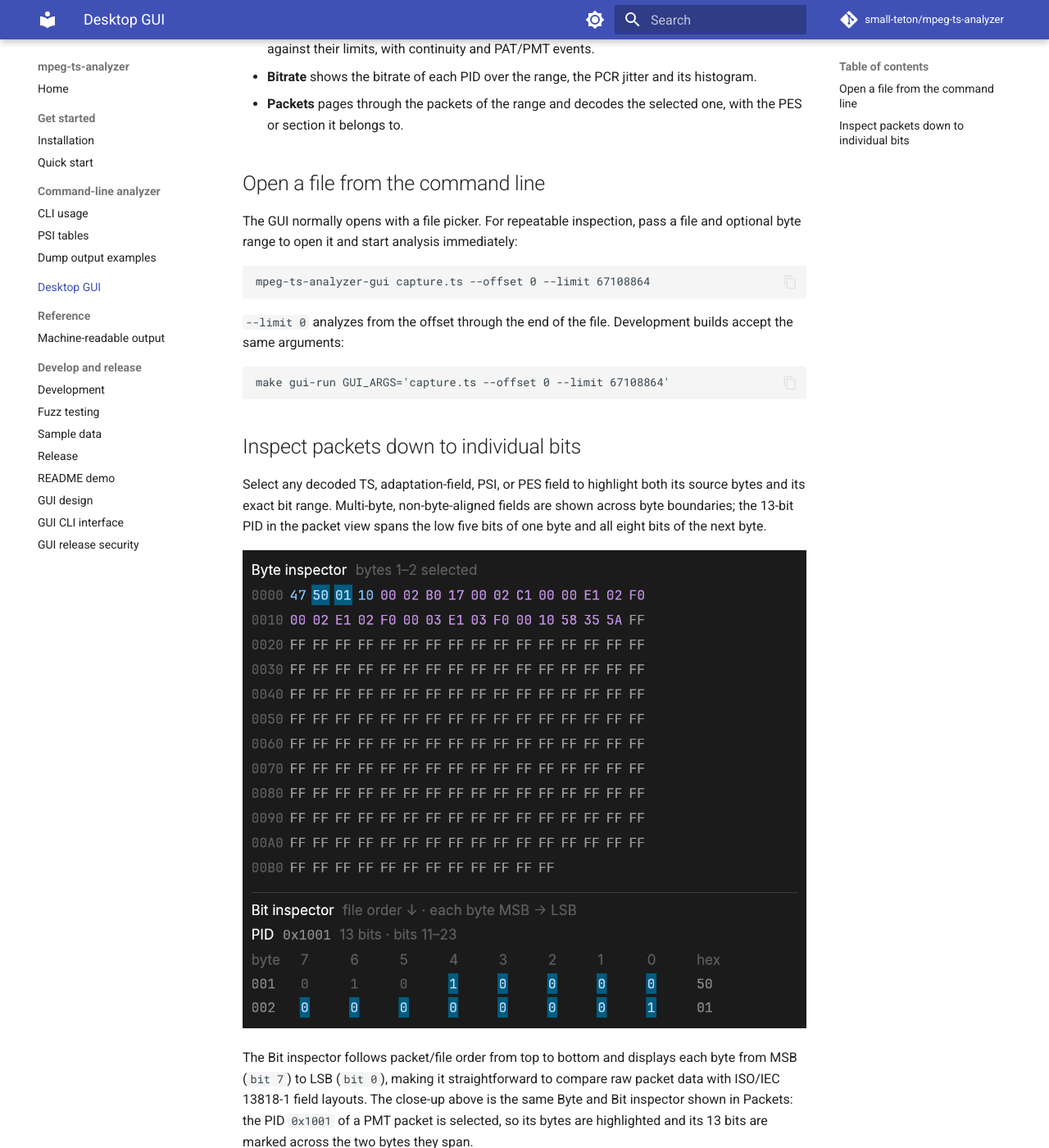
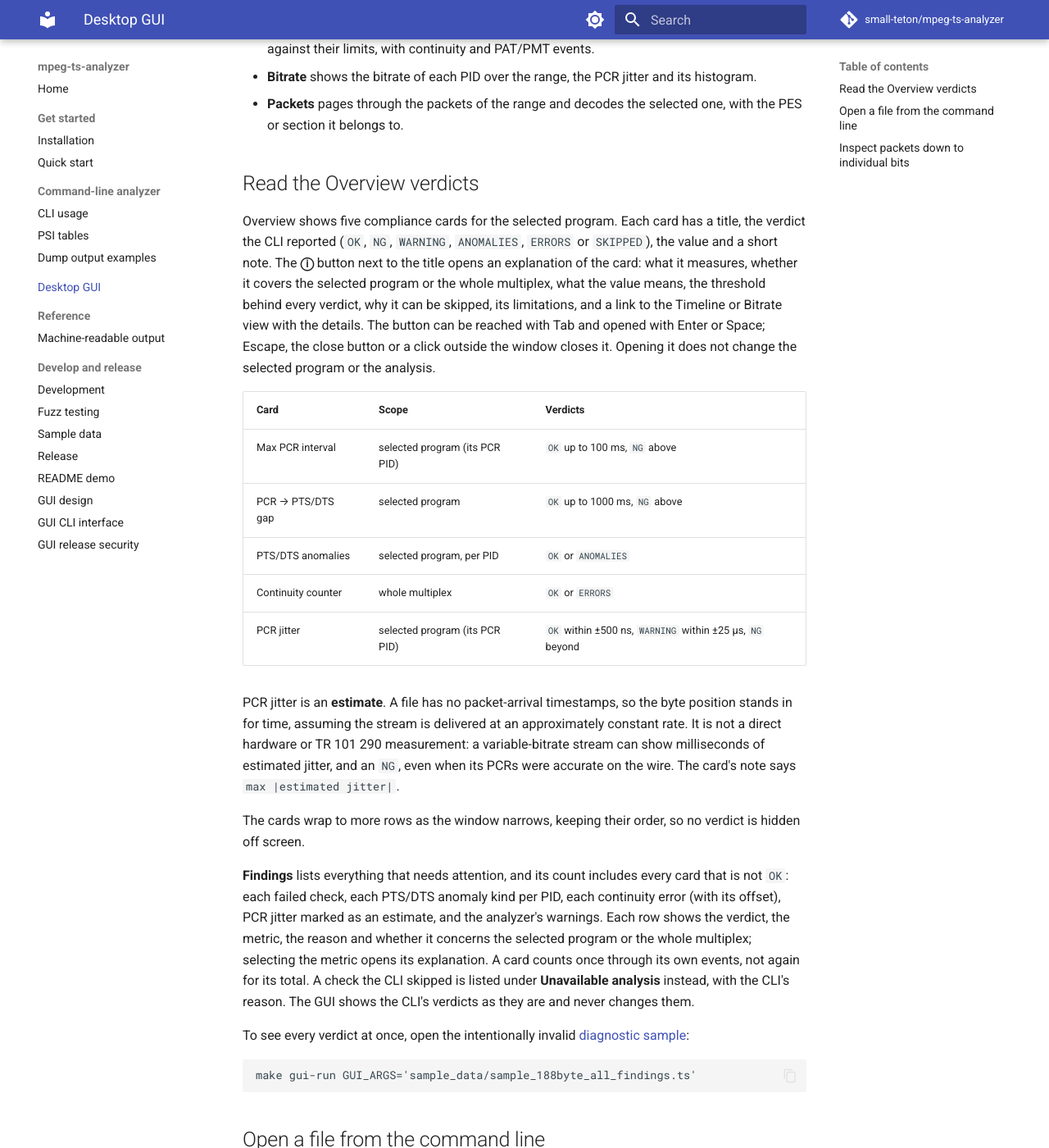
Before and after one commit to small-teton/mpeg-ts-analyzer, an MkDocs documentation site: the page built from docs/gui/overview.md, in a window 1280 px wide and 1400 px high, scrolled down 824 px. Shown: the whole window at 82% size. Built offline with MkDocs 1.6.1 and Material for MkDocs 9.7.7, drawn with Linux system fonts in a browser that asks for light colours; comment, search, counter and statistics services are not loaded.

Commit message:
docs: describe Overview explanations, layout and findings
Part of #152.

Co-Authored-By: Claude Opus 5.5 <noreply@anthropic.com>

````diff
--- a/docs/gui/overview.md
+++ b/docs/gui/overview.md
@@ -20,6 +20,54 @@ Packages for macOS, Linux and Windows are described in
   its histogram.
 - **Packets** pages through the packets of the range and decodes the selected
   one, with the PES or section it belongs to.
+
+## Read the Overview verdicts
+
+Overview shows five compliance cards for the selected program. Each card has a
+title, the verdict the CLI reported (`OK`, `NG`, `WARNING`, `ANOMALIES`,
+`ERRORS` or `SKIPPED`), the value and a short note. The **ⓘ** button next to
+the title opens an explanation of the card: what it measures, whether it covers
+the selected program or the whole multiplex, what the value means, the
+threshold behind every verdict, why it can be skipped, its limitations, and a
+link to the Timeline or Bitrate view with the details. The button can be
+reached with Tab and opened with Enter or Space; Escape, the close button or a
+click outside the window closes it. Opening it does not change the selected
+program or the analysis.
+
+| Card | Scope | Verdicts |
+|---|---|---|
+| Max PCR interval | selected program (its PCR PID) | `OK` up to 100 ms, `NG` above |
+| PCR → PTS/DTS gap | selected program | `OK` up to 1000 ms, `NG` above |
+| PTS/DTS anomalies | selected program, per PID | `OK` or `ANOMALIES` |
+| Continuity counter | whole multiplex | `OK` or `ERRORS` |
+| PCR jitter | selected program (its PCR PID) | `OK` within ±500 ns, `WARNING` within ±25 µs, `NG` beyond |
+
+PCR jitter is an **estimate**. A file has no packet-arrival timestamps, so the
+byte position stands in for time, assuming the stream is delivered at an
+approximately constant rate. It is not a direct hardware or TR 101 290
+measurement: a variable-bitrate stream can show milliseconds of estimated
+jitter, and an `NG`, even when its PCRs were accurate on the wire. The card's
+note says `max |estimated jitter|`.
+
+The cards wrap to more rows as the window narrows, keeping their order, so no
+verdict is hidden off screen.
+
+**Findings** lists everything that needs attention, and its count includes
+every card that is not `OK`: each failed check, each PTS/DTS anomaly kind per
+PID, each continuity error (with its offset), PCR jitter marked as an estimate,
+and the analyzer's warnings. Each row shows the verdict, the metric, the reason
+and whether it concerns the selected program or the whole multiplex; selecting
+the metric opens its explanation. A card counts once through its own events,
+not again for its total. A check the CLI skipped is listed under **Unavailable
+analysis** instead, with the CLI's reason. The GUI shows the CLI's verdicts as
+they are and never changes them.
+
+To see every verdict at once, open the intentionally invalid
+[diagnostic sample](../development/sample-data.md#diagnostic-sample-with-every-overview-finding):
+
+```sh
+make gui-run GUI_ARGS='sample_data/sample_188byte_all_findings.ts'
+```
 
 ## Open a file from the command line
 
````
Also changed, not shown: docs/gui/cli-interface.md (+4 -0 lines), docs/gui/design.md (+34 -2 lines).
